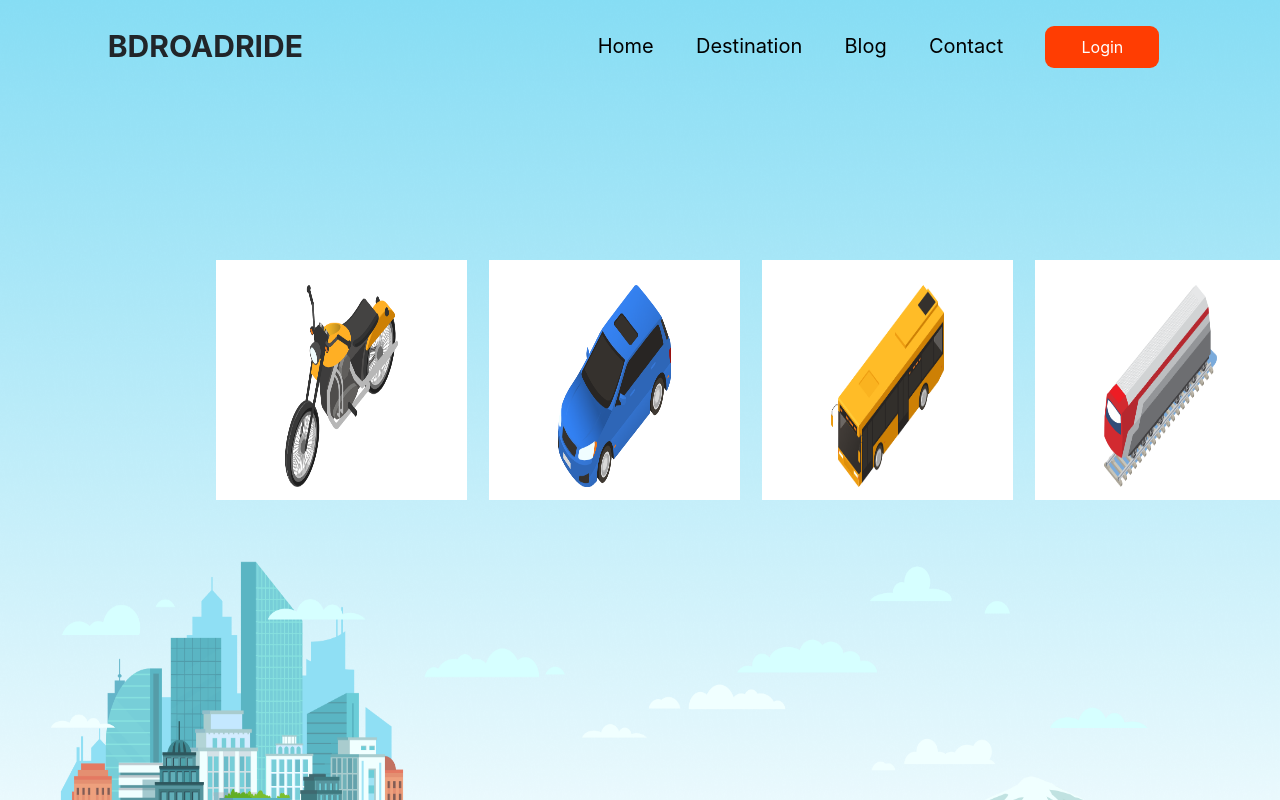
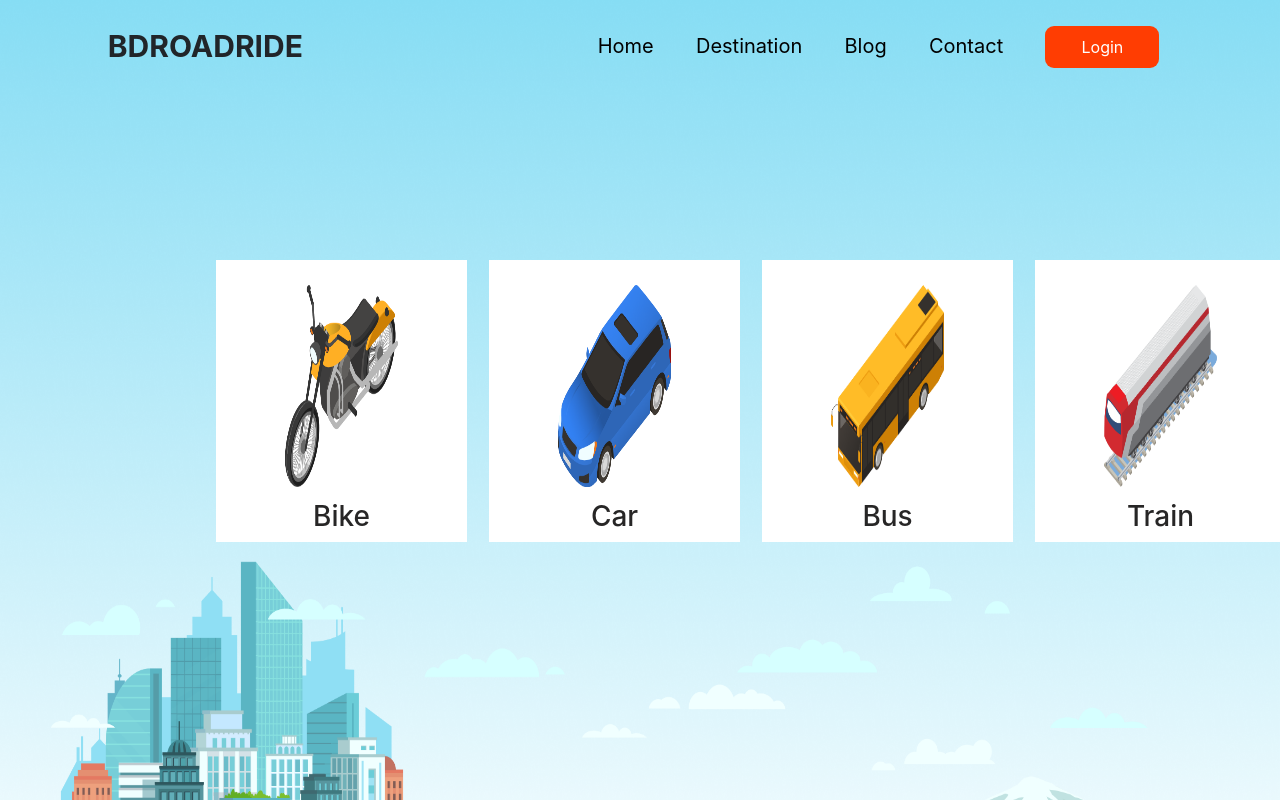
Before and after one commit to suparansharma/bd_road_ride_using_react, a React (Create React App) app: page / in a window 1280 px wide. Shown: the top 800 px of the page. Built offline with nearby package versions, Linux system fonts and the light colour scheme.

Commit message:
witout last destination its design complete

```diff
--- a/package.json
+++ b/package.json
@@ -6,6 +6,7 @@
     "@fortawesome/fontawesome-svg-core": "^6.1.1",
     "@fortawesome/free-solid-svg-icons": "^6.1.1",
     "@fortawesome/react-fontawesome": "^0.1.18",
+    "@material-ui/lab": "^4.0.0-alpha.61",
     "@react-google-maps/api": "^2.12.0",
     "@testing-library/jest-dom": "^5.16.4",
     "@testing-library/react": "^13.3.0",
--- a/src/App.js
+++ b/src/App.js
@@ -11,8 +11,11 @@ import {
 } from "react-router-dom";
 import Destination from './components/Destination/Destination';
 import Nomatch from './components/Nomatch/Nomatch';
+import data from './Data/Data.json';
 
 function App() {
+
+
   return (
     <div >
 
@@ -35,7 +38,7 @@ function App() {
       </Route>
       <Route path="/destination">
       <Header></Header>
-        <Destination></Destination>
+        <Destination data={data}></Destination>
       </Route>
       <Route path="*">
         <Nomatch></Nomatch>
--- a/src/components/Destination/Destination.css
+++ b/src/components/Destination/Destination.css
@@ -70,6 +70,11 @@ border-radius: 10px;
 }
 
 
+.logoImades{
+    width: 30px;
+    height: 50px;
+}
+
 /* Extra small devices (phones, 600px and down) */
 @media only screen and (max-width: 600px) {}
 
@@ -98,4 +103,14 @@ border-radius: 10px;
         padding: 12px 72px;
     }
 
+
+    #billLoccationArea{
+        display: none;
+        border: 1px solid white;
+        height: 400px;
+        width: 300px;
+        background-color: aliceblue;
+        border-radius: 10px;
+    }
+
 }
--- a/src/components/Destination/Destination.js
+++ b/src/components/Destination/Destination.js
@@ -1,11 +1,38 @@
 import React, { useState } from "react";
 import Map from "./Map";
 import "./Destination.css";
-
-function Destination() {
+import Timeline from '@material-ui/lab/Timeline';
+import TimelineItem from '@material-ui/lab/TimelineItem';
+import TimelineSeparator from '@material-ui/lab/TimelineSeparator';
+import TimelineConnector from '@material-ui/lab/TimelineConnector';
+import TimelineContent from '@material-ui/lab/TimelineContent';
+import TimelineDot from '@material-ui/lab/TimelineDot';
+import PeopleIcon from '../../images/peopleicon.png'
+import bike from '../../images/Bike.png'
+import bus from '../../images/Bus.png'
+import train from '../../images/Train.png'
+import car from '../../images/Car.png'
+function Destination(props) {
   const [origin, setOrigin] = useState("");
   const [destination, setDestination] = useState("");
+  const{fee,seat,ride}=props;
+  // const [rides] = data.filter(r => r.ride == ride);
+    // const {fee,seat} = rides;
+  let rideImage = bike;
 
+  if (ride === "bike") {
+      rideImage = bike;
+  }
+  else if (ride === "car") {
+      rideImage = car;
+  }
+  else if (ride === "bus") {
+      rideImage = bus;
+  }
+  else if (ride === "train") {
+      rideImage = train;
+
+  }
 
 
 
@@ -17,6 +44,7 @@ function Destination() {
     billLoccationArea.style.display = "block";
 
   }
+  console.log(origin,destination);
 
   return (
     <div className="row mapingRow container">
@@ -46,7 +74,62 @@ function Destination() {
       </div>
 
       <div id="billLoccationArea">
-        <h3>After Submit Area</h3>
+
+            <div className="col-md-3 m-5 " style={{ backgroundColor: "#EFEFEF" }}>
+                <div className="row " style={{ backgroundColor: "#FF6E40", color: "white",width: '370%',marginLeft: '-55%'}}>
+                  <Timeline >
+                      <TimelineItem >
+
+                              <TimelineDot ></TimelineDot>
+
+                          <TimelineContent >{origin}</TimelineContent>
+                      </TimelineItem>
+                      <TimelineItem>
+                          <TimelineSeparator>
+                              <TimelineDot ></TimelineDot>
+                          </TimelineSeparator>
+                          <TimelineContent>{destination}</TimelineContent>
+                      </TimelineItem>
+                  </Timeline>
+
+                </div>
+                <div className="row">
+                    <div className="col-2  ">
+                        <img className="logoImades" src={rideImage} alt="image" />
+                    </div>
+                    <div className="col-2 m-2 text-center">
+                        <p text-capitalize>{ride}  {seat}</p>
+                    </div>
+                    {/* <div className="col-2 m-2">
+                        <p>${fee}</p>
+                    </div> */}
+                </div>
+                {/* <div className="row  m-2 bg-light p-3">
+                    <div className="col-2 m-1">
+                        <img src={rideImage} style={{ width: "50px" }} alt="image" />
+                    </div>
+                    <div className="col-6 m-2 text-center">
+                        <p text-capitalize>{ride} <img style={{width:'20px'}} src={PeopleIcon} alt=""/> {seat}</p>
+                    </div>
+                    <div className="col-2 m-2">
+                        <p>${fee}</p>
+                    </div>
+                </div>
+                <div className="row  m-2 bg-light p-3">
+                    <div className="col-2 m-1">
+                        <img src={rideImage} style={{ width: "50px" }} alt="image" />
+                    </div>
+                    <div className="col-6 m-2 text-center">
+                        <p text-capitalize>{ride} <img style={{width:'20px'}} src={PeopleIcon} alt=""/> {seat}</p>
+                    </div>
+                    <div className="col-2 m-2">
+                        <p>${fee}</p>
+                    </div>
+                </div> */}
+
+            </div>
+
+
       </div>
 
         {/* <div className="showAvailableV" id="showAvailableVehicles">
--- a/src/components/Destination/Map.js
+++ b/src/components/Destination/Map.js
@@ -18,6 +18,7 @@ const onLoad = marker => {
   }
 
 const Map = ({origin,destination}) => {
+  // console.log(origin,destination);
     const [directionResponse, setDirectionResponse] = useState(null);
     return (
         <div className="mapArea">
--- a/src/components/Home/Home.css
+++ b/src/components/Home/Home.css
@@ -11,8 +11,13 @@ grid-gap: 1%;
     width: 23%;
     text-align: center;
 
+
 }
 
+.rideName{
+    text-decoration: none;
+    color: rgb(39, 38, 38);
+}
 
 img{
     height: 202px;
@@ -27,6 +32,7 @@ body{
   background-size:100% 700px;
   background-repeat: no-repeat;
 }
+
 
 
 
--- a/src/components/Home/Home.js
+++ b/src/components/Home/Home.js
@@ -1,28 +1,89 @@
-import React from 'react';
+import React, { useEffect } from 'react';
 import './Home.css';
 import bike from '../../images/Bike.png'
 import bus from '../../images/Bus.png'
 import train from '../../images/Train.png'
 import car from '../../images/Car.png'
+import { Link } from 'react-router-dom';
+import { Button } from 'react-bootstrap';
+
 
 const Home = () => {
+    // useEffect(()=>{
+    //     fetch(data)
+    //     .then(res=>res.json())
+    //     .then(result=>console.log(result))
+    // },[])
+    // console.log(data);
     return (
         <div className="backgroundImage">
     <div class="row rowOfhome container">
   <div class=" col-md-3 singleColum">
-      <img src={bike} alt="" srcset="" />
+    <a   className='rideName'href="/destination">
+    <img src={bike} alt="" srcset="" />
+        <h3>Bike</h3>
+    </a>
+
   </div>
   <div class=" col-md-3 singleColum">
-      <img src={car} alt="" srcset="" />
+  <a className='rideName'href="/destination">
+  <img src={car} alt="" srcset="" />
+        <h3 >Car</h3>
+    </a>
+
       </div>
   <div class=" col-md-3 singleColum">
+  <a className='rideName' href="/destination">
   <img src={bus} alt="" srcset="" />
+        <h3 >Bus</h3>
+    </a>
+
+
       </div>
   <div class=" col-md-3 singleColum">
+  <a className='rideName' href="/destination">
   <img src={train} alt="" srcset="" />
+        <h3 >Train</h3>
+    </a>
+
       </div>
 </div>
         </div>
+
+
+
+
+/* <div className="row m-5 p-5 justify-content-center ">
+<Link to="/destination" className=" bike col-md-2  text-center m-3 p-4 ">
+        <Button  className="bg-light">
+                <img src={bike} style={{ width: "150px" }} alt="" />
+                <h4 className="p-4 text-dark">BIKE</h4>
+        </Button>
+</Link>
+<Link to="/destination" className=" car col-md-2  text-center m-3 p-4">
+        <Button  className="bg-light">
+                <img src={car} style={{ width: "150px" }} alt="" />
+                <h4 className="p-4 text-dark">CAR</h4>
+        </Button>
+</Link>
+<Link to="/destination" className=" bus col-md-2  text-center m-3 p-4">
+<Button className="bg-light">
+        <img src={bus} style={{ width: "150px" }} alt="" />
+        <h4 className="p-4 text-dark">BUS</h4>
+</Button>
+</Link>
+<Link to="/destination" className="bus col-md-2  text-center m-3 p-4">
+<Button  className="bg-light">
+        <img src={train} style={{ width: "150px" }} alt="" />
+        <h4 className="p-4 text-dark">TRAIN</h4>
+</Button>
+</Link>
+
+</div>   */
+
+
+
+
     );
 };
 
```
Also changed, not shown: src/Data/Data.json (renamed from src/components/Data/Data.json), 1 other file (tests, documents, lock files or other folders).
